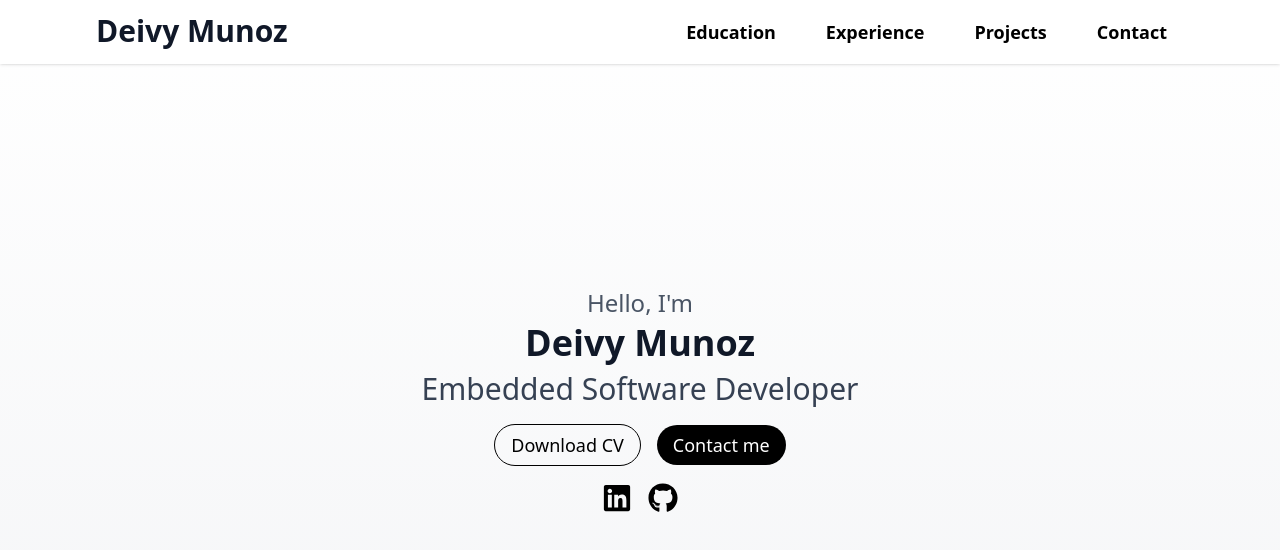
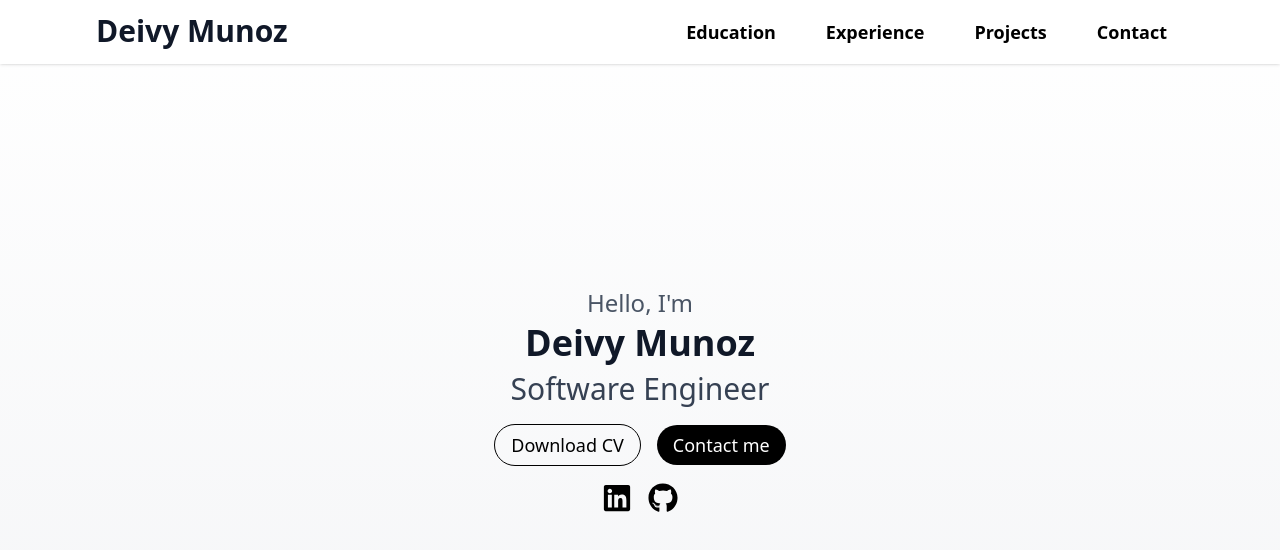
Before and after one commit to DeivyAlejo/my-website, a React (Vite) app: page / in a window 1280 px wide. Shown: the top 550 px of the page. Built offline with nearby package versions, Linux system fonts and the light colour scheme.

Commit message:
modify hero description

```diff
--- a/src/components/Hero.jsx
+++ b/src/components/Hero.jsx
@@ -11,7 +11,7 @@ const Hero = () => {
       <div className="text-center justify-center">
         <p className="text-gray-600 text-2xl mb-1">Hello, I'm</p>
         <h1 className="text-4xl font-bold text-gray-900 mb-2">Deivy Munoz</h1>
-        <h2 className="text-3xl text-gray-700 mb-6">Embedded Software Developer</h2>
+        <h2 className="text-3xl text-gray-700 mb-6">Software Engineer</h2>
 
         {/* Buttons */}
         <div className="flex justify-center">
@@ -36,10 +36,10 @@ const Hero = () => {
 
         {/* Social Icons */}
         <div className="flex justify-center space-x-4 mt-6 text-gray-700">
-          <Link to="https://linkedin.com" target="_blank">
+          <Link to="https://linkedin.com/in/deivymunoz" target="_blank">
             <FaLinkedin size={"30"} className='fill-black'/>
           </Link>
-          <Link to="https://github.com" target="_blank">
+          <Link to="https://github.com/deivyalejo" target="_blank">
             <FaGithub size={"30"} className='fill-black'/>
           </Link>
         </div>
--- a/src/pages/Contact.jsx
+++ b/src/pages/Contact.jsx
@@ -8,7 +8,7 @@ const Contact = () => {
         <h2 className="text-3xl font-bold mt-4 mb-6 text-center">Contact Me</h2>
 
         <form
-          action="mailto:youremail@example.com"
+          action="mailto:dmunoz2460@gmail.com"
           method="POST"
           encType="text/plain"
           className="space-y-4 bg-white p-6 rounded-lg shadow-sm"
```
